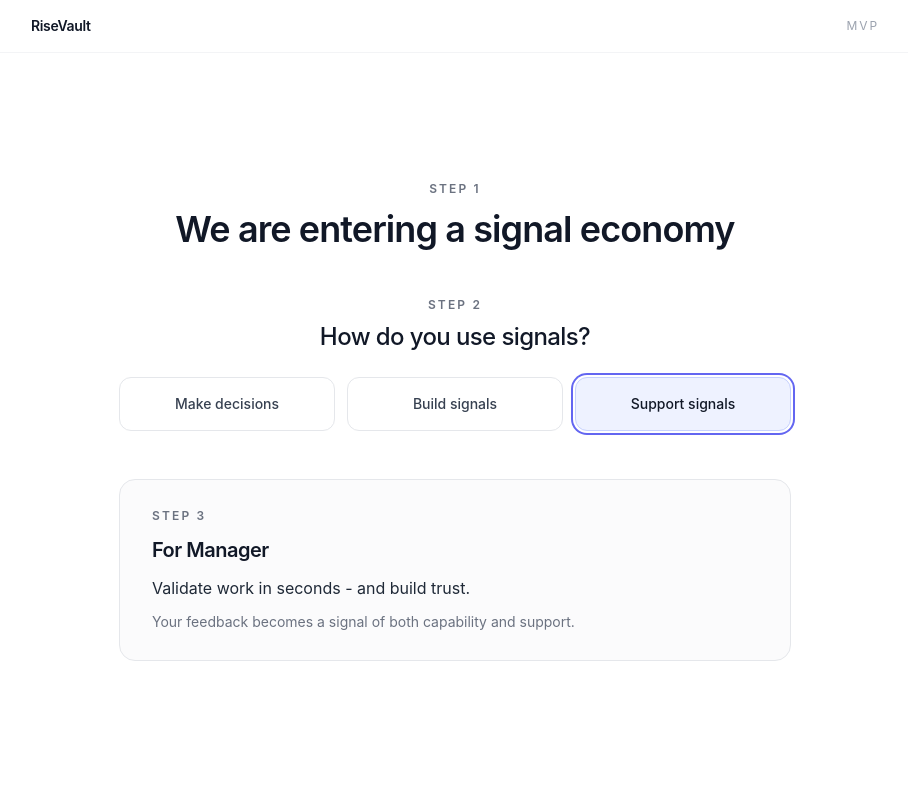
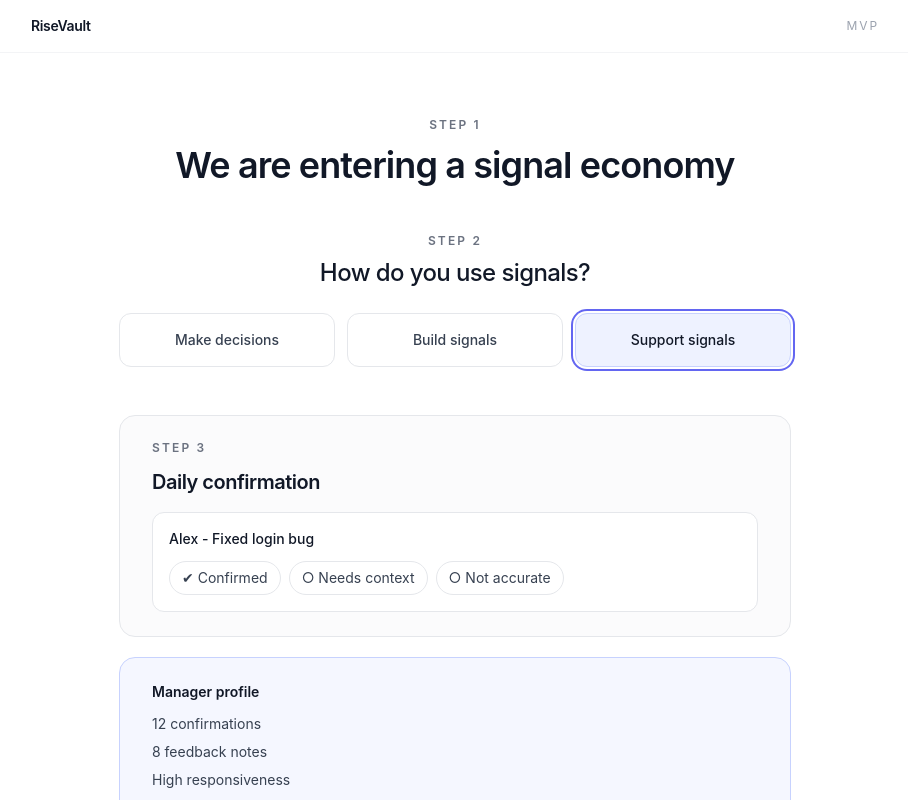
Before and after one commit to wowno1090858718/risevault-mvp, a Next.js app: page /mvp in a window 1280 px wide. Both pictures are taken after a click on the button "Support signals". Shown: the top 800 px of the page, without its empty margins (185-1093 px from the left). Built offline with nearby package versions, Linux system fonts and the light colour scheme.

Commit message:
update landing

```diff
--- a/app/mvp/page.tsx
+++ b/app/mvp/page.tsx
@@ -25,6 +25,7 @@ const ROLE_OPTIONS: Array<{ id: Role; label: string }> = [
 
 type RecruiterPhase = 'value' | 'scan' | 'comparison' | 'profile'
 type BuilderFlowStage = 'actions' | 'framing' | 'decision' | 'signal'
+type ManagerVerdict = 'confirmed' | 'needs_context' | 'not_accurate'
 type BuilderWorkflow =
   | 'Fixing a bug'
   | 'Building a feature'
@@ -65,6 +66,9 @@ const BUILDER_WORKFLOW_DECISIONS: Record<BuilderWorkflow, string[]> = {
 }
 
 const BUILDER_STAGE_TRANSITION_MS = 700
+
+const MANAGER_WORK_ITEMS = ['Alex - Fixed login bug']
+const MANAGER_FEEDBACK_OPTIONS = ['Strong ownership', 'Good problem solving', 'Clear thinking']
 
 /** Idle timeout: advance recruiter demo during the first tour (clicks advance immediately; timers keep running per step until tour completes). */
 const RECRUITER_AUTO_ADVANCE: Partial<
@@ -179,6 +183,10 @@ export default function MVPPage() {
   const [builderFramingVisible, setBuilderFramingVisible] = useState(false)
   const [builderVerificationSent, setBuilderVerificationSent] = useState(false)
   const [showBuilderDetectedActivity, setShowBuilderDetectedActivity] = useState(false)
+  const [managerVerdict, setManagerVerdict] = useState<ManagerVerdict | null>(null)
+  const [showManagerFeedbackInput, setShowManagerFeedbackInput] = useState(false)
+  const [selectedManagerFeedback, setSelectedManagerFeedback] = useState<string | null>(null)
+  const [managerCustomFeedback, setManagerCustomFeedback] = useState('')
   /** After first tour returns from Profile to For Recruiter, no more idle auto-advance. */
   const [recruiterIdleTourDone, setRecruiterIdleTourDone] = useState(false)
   const [profileImportAnalyzing, setProfileImportAnalyzing] = useState(false)
@@ -309,6 +317,10 @@ export default function MVPPage() {
     setBuilderFramingVisible(false)
     setBuilderVerificationSent(false)
     setShowBuilderDetectedActivity(false)
+    setManagerVerdict(null)
+    setShowManagerFeedbackInput(false)
+    setSelectedManagerFeedback(null)
+    setManagerCustomFeedback('')
     if (id === 'decisions') {
       setRecruiterPhase('value')
     } else {
@@ -341,6 +353,8 @@ export default function MVPPage() {
     setBuilderInput(detected)
     setBuilderWorkflow(inferBuilderWorkflow(detected))
   }
+
+  const flaggedManagerWork = managerVerdict === 'needs_context' || managerVerdict === 'not_accurate'
 
   const showRecruiterFlow = selectedRole === 'decisions' && recruiterPhase !== null
   const recruiterDeep =
@@ -614,12 +628,108 @@ export default function MVPPage() {
           )}
 
           {selectedRole === 'manager' && (
-            <section className="mx-auto w-full max-w-2xl transition-[opacity,transform] duration-500 ease-out">
-              <div className="rounded-2xl border border-gray-200 bg-gray-50/70 px-6 py-7 text-left sm:px-8">
+            <section className="mx-auto w-full max-w-2xl space-y-5 text-left transition-[opacity,transform] duration-500 ease-out">
+              <div className="rounded-2xl border border-gray-200 bg-gray-50/70 px-6 py-6 sm:px-8">
                 <p className="text-xs font-semibold uppercase tracking-[0.18em] text-gray-500">Step 3</p>
-                <h3 className="mt-3 text-xl font-semibold tracking-tight text-gray-900">{MANAGER_CONTENT.heading}</h3>
-                <p className="mt-3 text-base text-gray-800">{MANAGER_CONTENT.body}</p>
-                <p className="mt-3 text-sm text-gray-500">{MANAGER_CONTENT.sub}</p>
+                <h3 className="mt-3 text-xl font-semibold tracking-tight text-gray-900">Daily confirmation</h3>
+                <div className="mt-4 space-y-4">
+                  {MANAGER_WORK_ITEMS.map((item) => (
+                    <div key={item} className="rounded-xl border border-gray-200 bg-white px-4 py-4">
+                      <p className="text-sm font-medium text-gray-900">{item}</p>
+                      <div className="mt-3 flex flex-wrap gap-2">
+                        {[
+                          { id: 'confirmed', label: '✔ Confirmed' },
+                          { id: 'needs_context', label: '○ Needs context' },
+                          { id: 'not_accurate', label: '○ Not accurate' },
+                        ].map((option) => (
+                          <button
+                            key={option.id}
+                            type="button"
+                            onClick={() => {
+                              setManagerVerdict(option.id as ManagerVerdict)
+                              setShowManagerFeedbackInput(false)
+                              setSelectedManagerFeedback(null)
+                              setManagerCustomFeedback('')
+                            }}
+                            className={cx(
+                              'rounded-full border px-3 py-1.5 text-sm transition-colors',
+                              'focus:outline-none focus:ring-2 focus:ring-indigo-500 focus:ring-offset-2',
+                              managerVerdict === option.id
+                                ? 'border-indigo-200 bg-indigo-50 text-indigo-800'
+                                : 'border-gray-200 bg-white text-gray-700 hover:border-gray-300'
+                            )}
+                          >
+                            {option.label}
+                          </button>
+                        ))}
+                      </div>
+                    </div>
+                  ))}
+                </div>
+              </div>
+
+              {flaggedManagerWork && (
+                <div className="rounded-2xl border border-gray-200 bg-white px-6 py-6 transition-[opacity,transform] duration-500 ease-out sm:px-8">
+                  <p className="text-sm text-gray-600">This work may benefit from feedback</p>
+                  {!showManagerFeedbackInput ? (
+                    <button
+                      type="button"
+                      onClick={() => setShowManagerFeedbackInput(true)}
+                      className="mt-3 rounded-lg border border-gray-200 bg-gray-50 px-3 py-1.5 text-sm font-semibold text-gray-800 transition-colors hover:bg-gray-100 focus:outline-none focus:ring-2 focus:ring-indigo-500 focus:ring-offset-2"
+                    >
+                      Add quick feedback
+                    </button>
+                  ) : (
+                    <div className="mt-3 space-y-3">
+                      <div className="flex flex-wrap gap-2">
+                        {MANAGER_FEEDBACK_OPTIONS.map((item) => (
+                          <button
+                            key={item}
+                            type="button"
+                            onClick={() => setSelectedManagerFeedback(item)}
+                            className={cx(
+                              'rounded-full border px-3 py-1.5 text-sm transition-colors',
+                              'focus:outline-none focus:ring-2 focus:ring-indigo-500 focus:ring-offset-2',
+                              selectedManagerFeedback === item
+                                ? 'border-indigo-200 bg-indigo-50 text-indigo-800'
+                                : 'border-gray-200 bg-white text-gray-700 hover:border-gray-300'
+                            )}
+                          >
+                            {item}
+                          </button>
+                        ))}
+                      </div>
+                      <input
+                        type="text"
+                        value={managerCustomFeedback}
+                        onChange={(e) => setManagerCustomFeedback(e.target.value)}
+                        placeholder="Add custom feedback (optional)"
+                        className="w-full rounded-lg border border-gray-200 bg-white px-3 py-2 text-sm text-gray-900 placeholder:text-gray-400 focus:outline-none focus:ring-2 focus:ring-indigo-500 focus:ring-offset-2"
+                      />
+                    </div>
+                  )}
+                </div>
+              )}
+
+              <div className="rounded-2xl border border-indigo-200 bg-indigo-50/60 px-6 py-6 sm:px-8">
+                <p className="text-sm font-semibold text-gray-900">Manager profile</p>
+                <div className="mt-3 grid gap-2 text-sm text-gray-700">
+                  <p>12 confirmations</p>
+                  <p>8 feedback notes</p>
+                  <p>High responsiveness</p>
+                  <p>Strong support signal</p>
+                </div>
+              </div>
+
+              <div className="rounded-2xl border border-gray-200 bg-white px-6 py-6 sm:px-8">
+                <p className="text-sm font-semibold text-gray-900">Recent patterns</p>
+                <div className="mt-3 space-y-1 text-sm text-gray-700">
+                  <p>- Weak in structured thinking</p>
+                  <p>- Inconsistent execution</p>
+                </div>
+                <p className="mt-4 text-sm text-gray-700">
+                  Hiring implication: prioritize candidates with stronger decision signals
+                </p>
               </div>
             </section>
           )}
```
